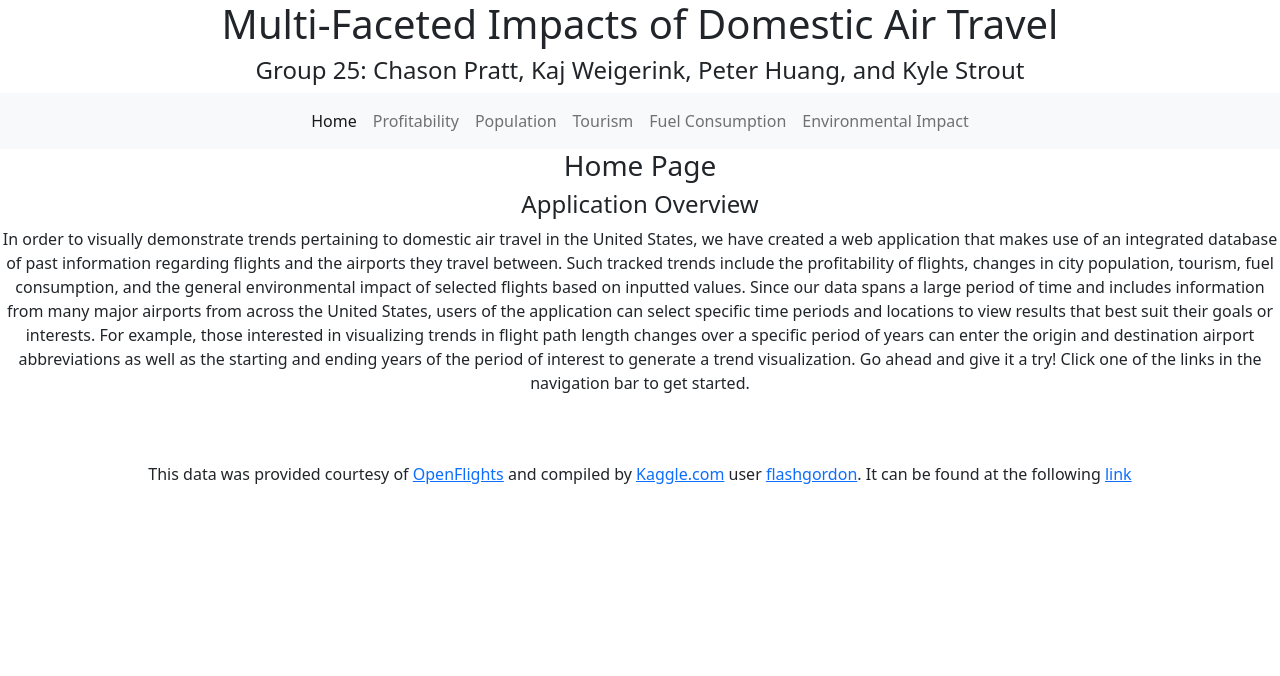
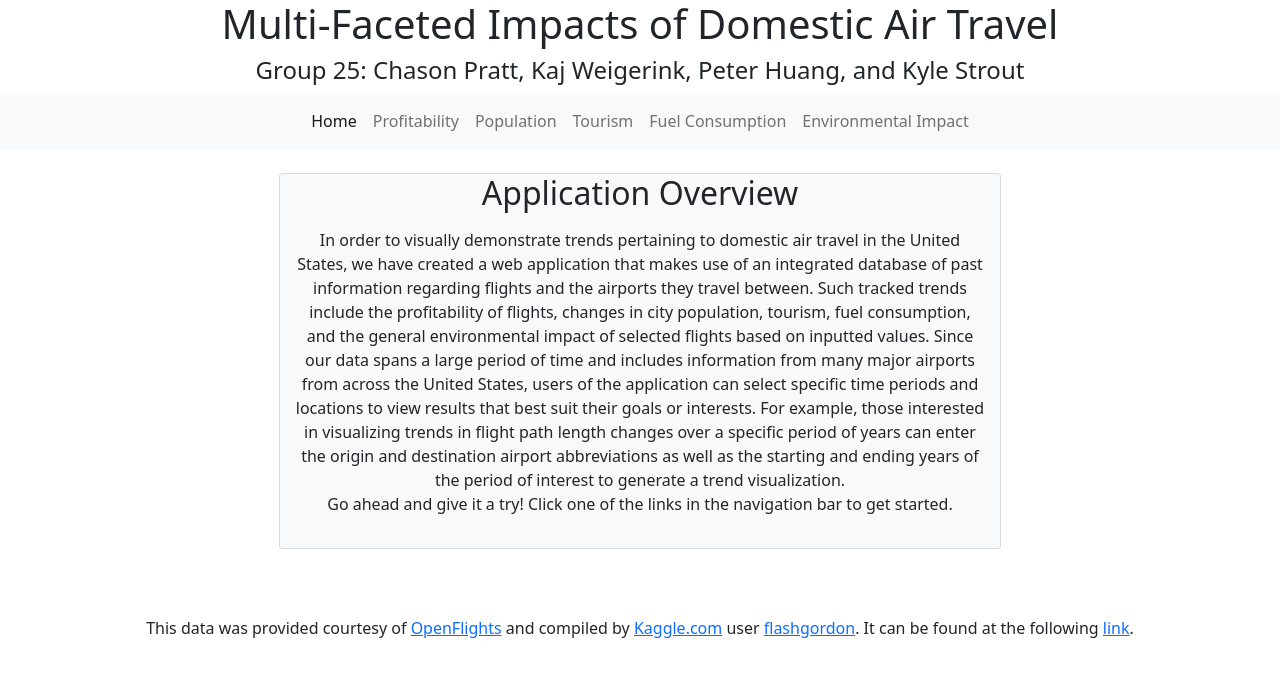
Before and after one commit to KyleStrout/CIS4301-Project, a React (Create React App) app: page / in a window 1280 px wide. Shown: the top 676 px of the page. Built offline with nearby package versions, Linux system fonts and the light colour scheme; no server answers.

Commit message:
Added all descriptions and fixed some front-end stuff

```diff
--- a/src/components/App/App.js
+++ b/src/components/App/App.js
@@ -119,7 +119,7 @@ function App() {
         <div className="container">
           <div className="row justify-content-center">
             <div className="disclaimer">
-              <center><p>This data was provided courtesy of <a href="https://openflights.org/help/database.html">OpenFlights</a> and compiled by <a href="Kaggle.com">Kaggle.com</a> user <a href="https://www.kaggle.com/flashgordon/">flashgordon</a>. It can be found at the following <a href="https://www.kaggle.com/flashgordon/usa-airport-dataset">link</a></p></center>
+              <center><p>This data was provided courtesy of <a href="https://openflights.org/help/database.html">OpenFlights</a> and compiled by <a href="https://kaggle.com">Kaggle.com</a> user <a href="https://www.kaggle.com/flashgordon/">flashgordon</a>. It can be found at the following <a href="https://www.kaggle.com/flashgordon/usa-airport-dataset">link</a>.</p></center>
             </div>
           </div>
         </div>
--- a/src/components/EnviromentalImpact/EnviromentalImpact.js
+++ b/src/components/EnviromentalImpact/EnviromentalImpact.js
@@ -162,6 +162,21 @@ function EnviromentalImpact(props) {
                     <canvas id="myChart" width="80%" height="20%"></canvas>
                 }
             </div>
+            <br></br>
+            <center><div class="col-sm-9">
+                <div class="container">
+	                <div class="card bg-light mb-3">
+                        <h4 class="mb-0">
+                            Formula Explanation:
+			            </h4>
+                        <div class="card-body">
+                            <p>Initially, the calculations described on the fuel consumption query page are performed to estimate fuel consumed over a range of years.<br>
+                            </br>Using the density of jet fuel, the weight of the consumed fuel may be derived. For every one kilogram of jet fuel burned, approximately<br>
+                            </br>3.16 kg of carbon dioxide is released. This calculated amount of CO2 in kilograms is then divided by 1000 to deliver a result in metric tonnes.</p>
+                        </div>
+	                </div>
+                </div>
+            </div></center>
         </React.Fragment>
     );
 }
--- a/src/components/FuelConsumption/FuelConsumption.js
+++ b/src/components/FuelConsumption/FuelConsumption.js
@@ -162,6 +162,21 @@ function FuelConsumption(props) {
                     <canvas id="myChart" width="80%" height="20%"></canvas>
                 }
             </div>
+            <br></br>
+            <center><div class="col-sm-7">
+                <div class="container">
+	                <div class="card bg-light mb-3">
+                        <h4 class="mb-0">
+                            Formula Explanation:
+			            </h4>
+                        <div class="card-body">
+                            <p>First, the distances traveled by all flights in miles are summed and multiplied by 1.6 to be converted to kilometers.<br>
+                            </br>For every 100 kilometers traveled by a passenger of average weight, approximately 4.8 liters of fuel are consumed.<br>
+                            </br>Multiplying the two quantities results in the average amount of fuel consumed for a given year.</p>
+                        </div>
+	                </div>
+                </div>
+            </div></center>
         </React.Fragment >
     );
 }
--- a/src/components/Home/Home.js
+++ b/src/components/Home/Home.js
@@ -4,17 +4,25 @@ import { useEffect, useState } from 'react'
 function Home(props) {
     return (
         <React.Fragment>
-            <div>
-                <h3>Home Page</h3>
-            </div>
-            <div>
-                <h4>Application Overview</h4>
-                <p>
-                    In order to visually demonstrate trends pertaining to domestic air travel in the United States, we have created a web application that makes use of an integrated database of past information regarding flights and the airports they travel between. Such tracked trends include the profitability of flights, changes in city population, tourism, fuel consumption, and the general environmental impact of selected flights based on inputted values. Since our data spans a large period of time and includes information from many major airports from across the United States, users of the application can select specific time periods and locations to view results that best suit their goals or interests. For example, those interested in visualizing trends in flight path length changes over a specific period of years can enter the origin and destination airport abbreviations as well as the starting and ending years of the period of interest to generate a trend visualization.
-
-                    Go ahead and give it a try! Click one of the links in the navigation bar to get started.
-                </p>
-            </div>
+            <center><div class="col-sm-7">
+                <div class="container">
+                <br></br>
+	                <div class="card bg-light mb-3">
+                        <h2 class="mb-0">
+                            Application Overview
+			            </h2>
+                        <div class="card-body">
+                        <p>
+                            In order to visually demonstrate trends pertaining to domestic air travel in the United States, we have created a web application that makes use of an integrated database of past information regarding flights and the airports they travel between.
+                            Such tracked trends include the profitability of flights, changes in city population, tourism, fuel consumption, and the general environmental impact of selected flights based on inputted values.
+                            Since our data spans a large period of time and includes information from many major airports from across the United States, users of the application can select specific time periods and locations to view results that best suit their goals or interests.
+                            For example, those interested in visualizing trends in flight path length changes over a specific period of years can enter the origin and destination airport abbreviations as well as the starting and ending years of the period of interest to generate a trend visualization.<br>
+                        </br>Go ahead and give it a try! Click one of the links in the navigation bar to get started.
+                        </p>
+                        </div>
+	                </div>
+                </div>
+            </div></center>
         </React.Fragment>
     );
 }
--- a/src/components/Population/Population.js
+++ b/src/components/Population/Population.js
@@ -232,6 +232,10 @@ function Population(props) {
                 <h3>Population</h3>
             </div>
             <div>
+                <p>The local population trend visualization part would generate two broken line graphs according to the user inputs of original location,<br>
+                </br>destination, start year, and end year.</p>
+            </div>
+            <div>
                 <select onChange={(e) => { handleOriginABVChange(e.target.value) }}>
                     <option value="">Select Origin Abbreviation</option>
                     {
@@ -280,9 +284,15 @@ function Population(props) {
                     <canvas id="myChart" width="80%" height="20%"></canvas>
                 }
             </div>
+                <br></br>
+                <p>The first graph shows the total number of flights for each year from an origin airport to a destination.<br>
+                </br>Through the line chart, we can see whether the number of routes is increasing or decreasing every year.</p>
             <div>
                 {populationDataNum &&
                     <canvas id="myChart2" width="80%" height="20%"></canvas>}
+            </div>
+            <div>
+                <p>The second chart demonstrates the trend in number of passengers between the given beginning and end year. </p>
             </div>
         </React.Fragment>
     );
--- a/src/components/Tourism/Tourism.js
+++ b/src/components/Tourism/Tourism.js
@@ -276,7 +276,7 @@ function Tourism(props) {
 
             </div>
             <div>
-                <p>The above line graph shows the influx of travelers to the seleted city over a range of years</p>
+                <p>The first line graph shows the influx of travelers to the seleted city over a range of years</p>
             </div>
             <div>
                 {tourismData &&
@@ -284,7 +284,7 @@ function Tourism(props) {
                 }
             </div>
             <div>
-                <p>The above bar graph shows the most popular months for travel based on average inbound passenger amount over the selected range of years.</p>
+                <p>The bar graph shows the most popular months for travel based on average inbound passenger amount over the selected range of years.</p>
             </div>
         </React.Fragment>
 
```
